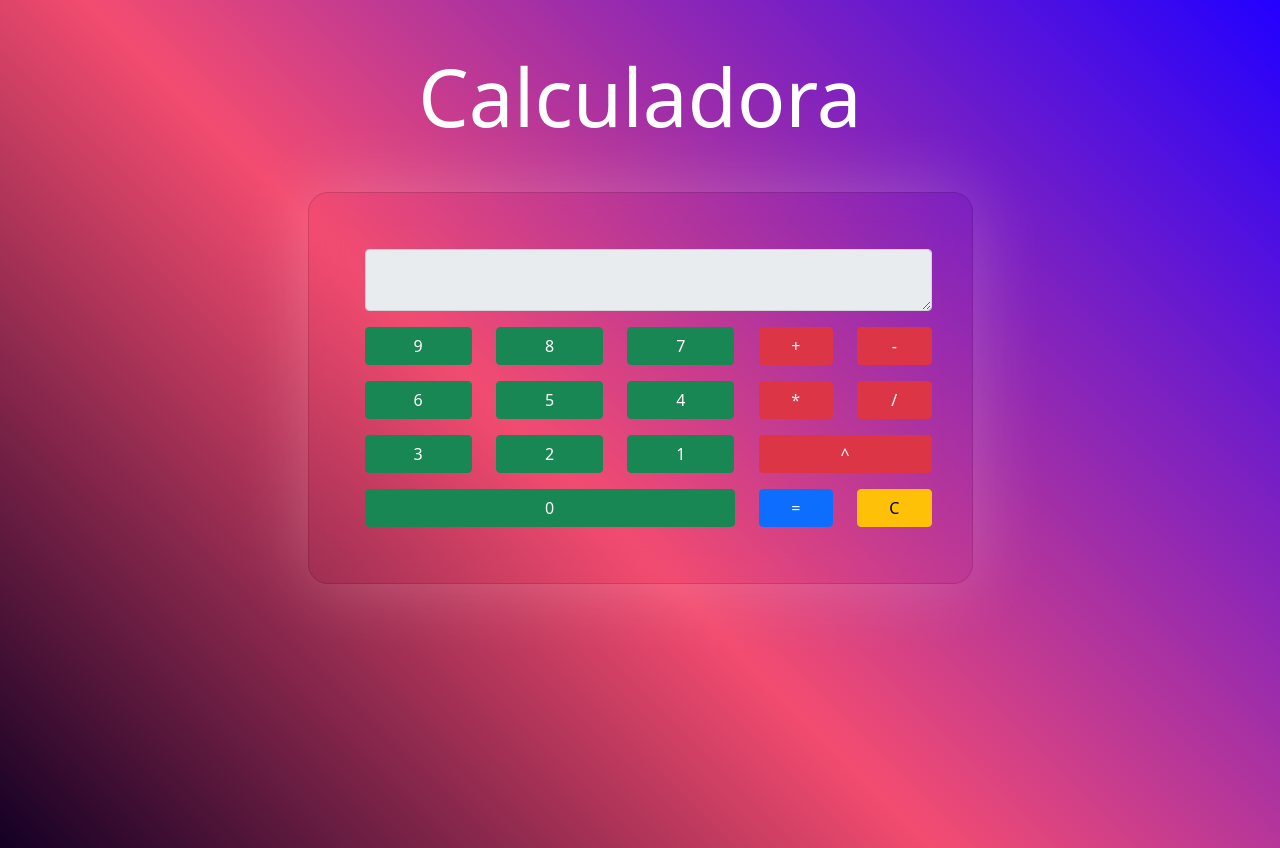
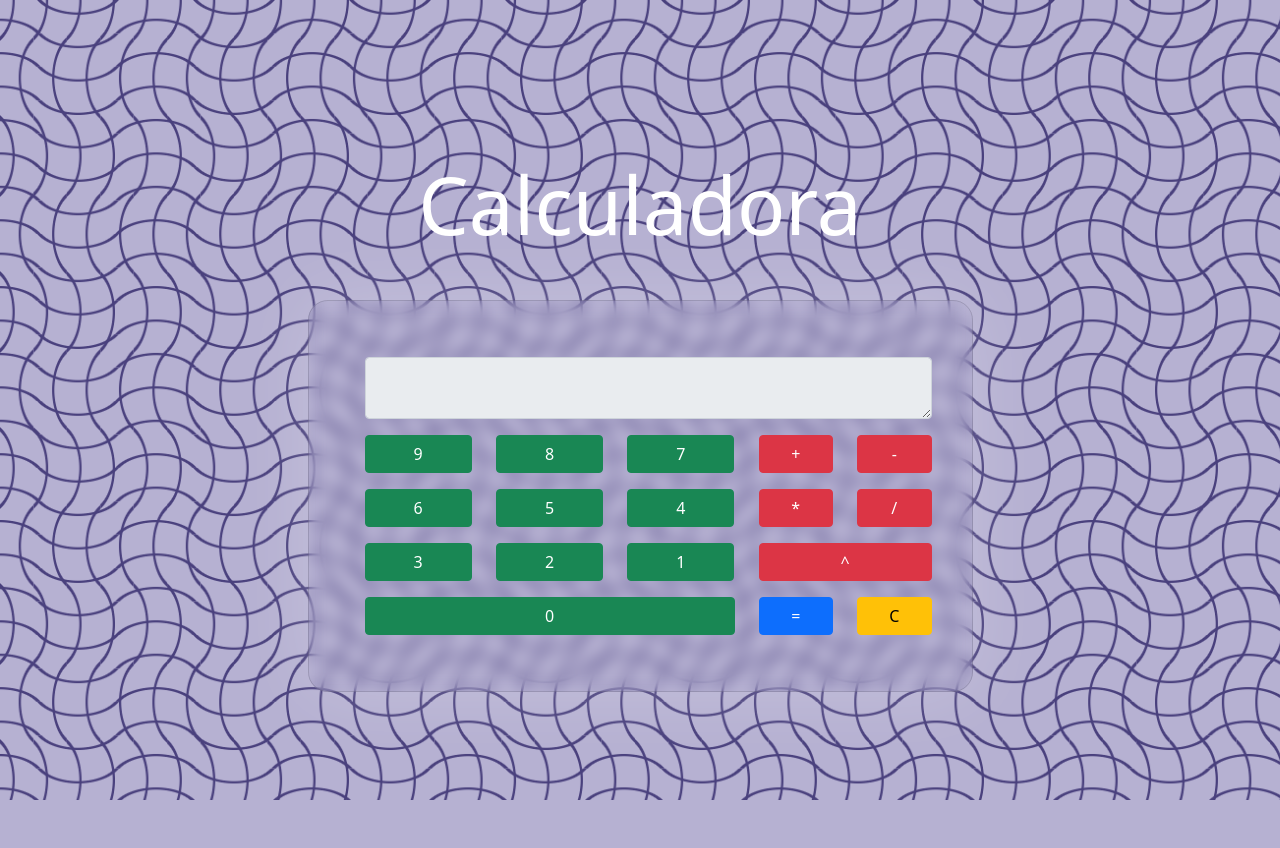
Before and after one commit to Sirius2051/calculator, a plain HTML site: page index.html in a window 1280 px wide. After the commit the page ends 800 px from the top, so only its background shows below. Drawn offline with nearby package versions, Linux system fonts and the light colour scheme.

Commit message:
chore: change styles, add validations and save operation on localStorage

```diff
--- a/assets/css/styles.css
+++ b/assets/css/styles.css
@@ -1,13 +1,20 @@
 .card {
     border-radius: 20px !important;
     box-shadow: 0 0 75px rgba(255, 255, 255, 0.2);
-    backdrop-filter: blur(15px);
+    backdrop-filter: blur(7.5px);
     background-color: rgba(255, 255, 255, 0);
 }
 body {
-    background: rgb(19,0,36);
-    background: linear-gradient(45deg, rgba(19,0,36,1) 0%, rgb(243, 76, 112) 44%, rgba(34,0,255,1) 100%);
-    background-repeat: no-repeat;
-    background-size: cover;
     height: 100vh;
+    --s: 156px;
+    --c1: #49407D;
+    --c2: #B6B1D2;
+    --_g: #0000 52%,var(--c1) 54% 57%,#0000 59%;
+    background:
+        radial-gradient(farthest-side at -33.33% 50%,var(--_g)) 0 calc(var(--s)/2),
+        radial-gradient(farthest-side at 50% 133.33%,var(--_g)) calc(var(--s)/2) 0,
+        radial-gradient(farthest-side at 133.33% 50%,var(--_g)),
+        radial-gradient(farthest-side at 50% -33.33%,var(--_g)),
+        var(--c2);
+    background-size: calc(var(--s)/4.667) var(--s),var(--s) calc(var(--s)/4.667);
 }
--- a/assets/js/app.js
+++ b/assets/js/app.js
@@ -1,13 +1,25 @@
 var screen = document.getElementById('screen');
 var clean = document.getElementById('clean');
 var result = document.getElementById('result');
+// counter = localStorage.length;
+var operations = [
+    "+",
+    "-",
+    "*",
+    "/",
+    "**"
+]
 function addKey(value) {
-    console.log(value);
+    if (operations.includes(value) && operations.includes(screen.value[screen.value.length - 1]) ) {
+        return false;
+    }
     screen.value += value;
 }
 clean.addEventListener('click', () => {
     screen.value = "";
 });
 result.addEventListener('click', () => {
+    var data = {operation: screen.value, result: eval(screen.value)};
+    localStorage.setItem(localStorage.length, JSON.stringify(data))
     screen.value = eval(screen.value);
 });
--- a/index.html
+++ b/index.html
@@ -8,6 +8,7 @@
     <link rel="stylesheet" href="assets/css/styles.css" >
 </head>
 <body>
+    <div class="d-flex flex-column h-100 align-items-center justify-content-center">
         <h1 class="text-center my-5 display-1 text-white">Calculadora</h1>
         <div class="container">
             <div class="row">
@@ -54,6 +55,7 @@
                 </div>
             </div>
         </div>
+    </div>
 
     <script src="assets/js/app.js"></script>
 </body>
```
Lines whose indentation alone changed are shown as unchanged.
